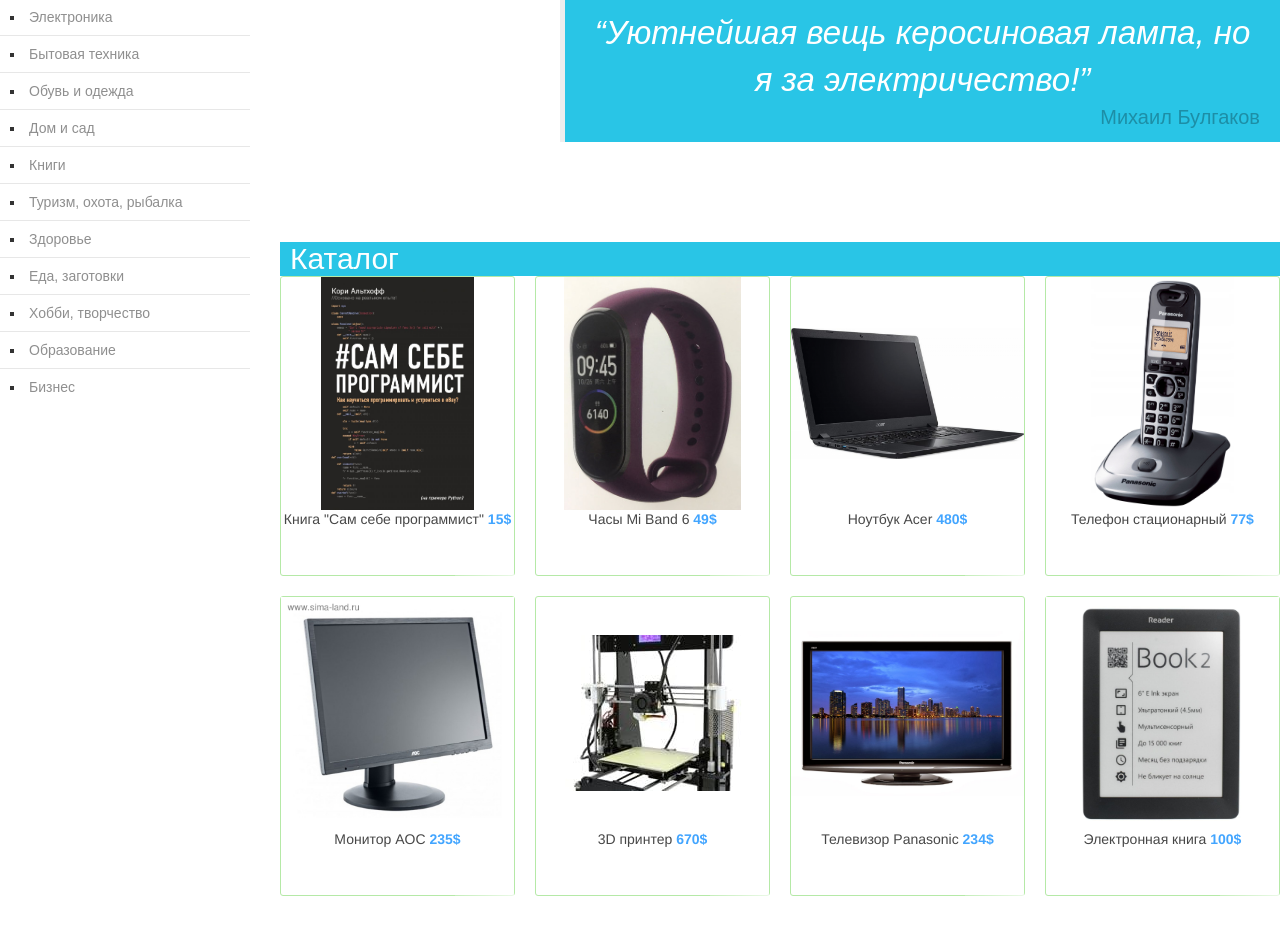
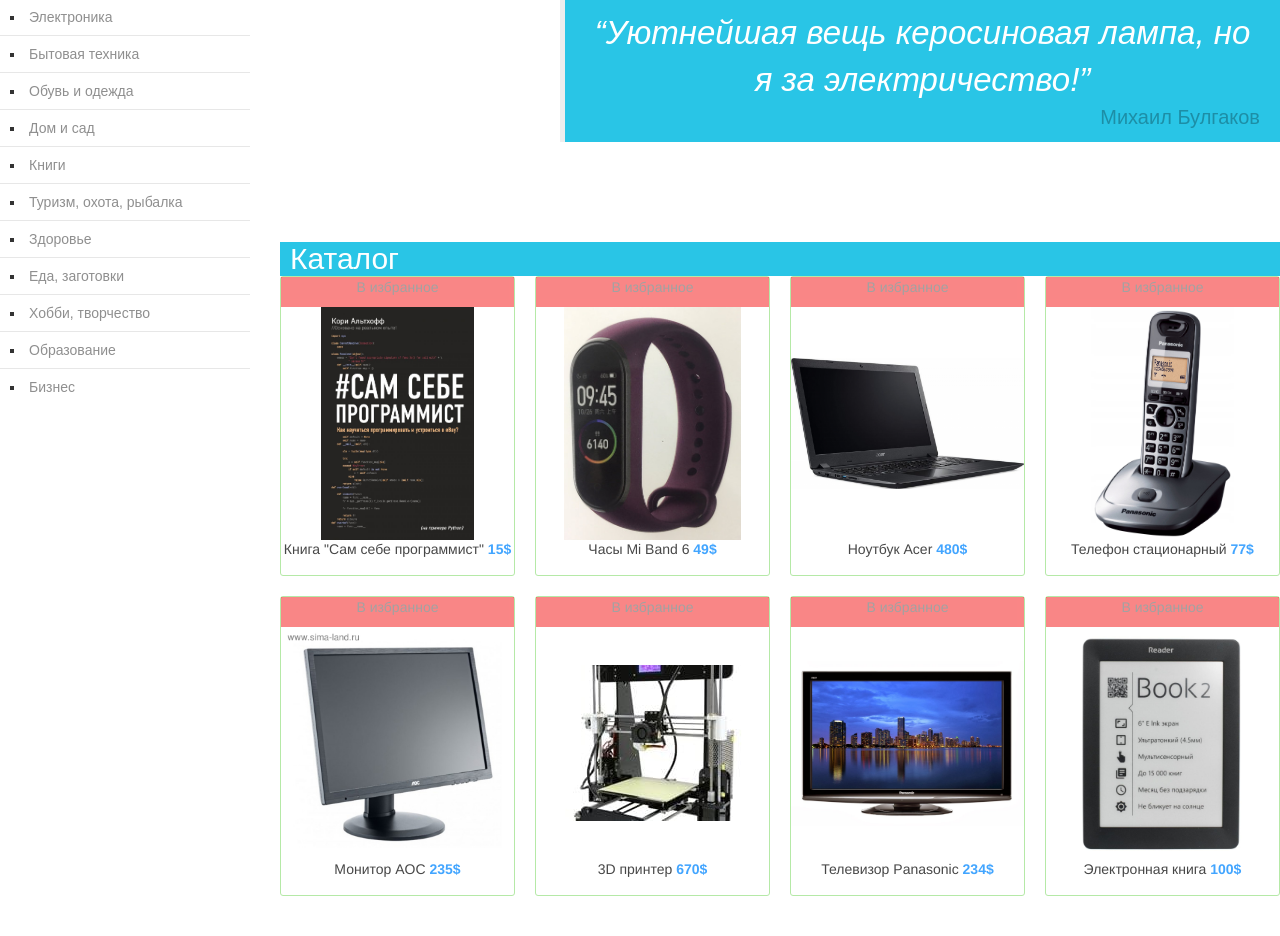
Before and after one commit to Uzhastin-Nikita/WebMarket, a Flask app: page /elect in a window 1280 px wide. Shown: the part 210-1146 px from the top of the page. Run offline with Flask 2, Linux system fonts and the light colour scheme; some libraries are stand-ins or nearby versions.

Commit message:
feat: addition new button - In favourites

```diff
--- a/static/css/style.css
+++ b/static/css/style.css
@@ -319,3 +319,15 @@ box-shadow: 0 15px 30px rgba(0, 0, 0, 0.1);
 -o-transition: all 250ms ease-in-out 0s;
 transition: all 250ms ease-in-out 0s;
 }
+
+.favourites {
+	width: 100%;
+	height: 30px;
+	background: rgb(245, 15, 15);
+	text-align: center;
+	opacity: .5;
+}
+
+.favourites:hover {
+	opacity: 1;
+}
--- a/templates/elect.html
+++ b/templates/elect.html
@@ -71,6 +71,7 @@
                 <ul class="products clearfix">
                     <li class="product-wrapper">
                         <a href="" class="product">
+                            <div class="favourites">В избранное</div>
                             <div class="product-photo">
                                 <img src="static/assets/book.jpg" alt="">
                             </div>
@@ -79,6 +80,7 @@
                     </li>
                     <li class="product-wrapper">
                         <a href="" class="product">
+                            <div class="favourites">В избранное</div>
                             <div class="product-photo">
                                 <img src="static/assets/elect/clock.jpg" alt="">
                             </div>
@@ -87,6 +89,7 @@
                     </li>
                     <li class="product-wrapper">
                         <a href="" class="product">
+                            <div class="favourites">В избранное</div>
                             <div class="product-photo">
                                 <img src="static/assets/elect/acer.jpg" alt="">
                             </div>
@@ -95,6 +98,7 @@
                     </li>
                     <li class="product-wrapper">
                         <a href="" class="product">
+                            <div class="favourites">В избранное</div>
                             <div class="product-photo">
                                 <img src="static/assets/elect/mobile.jpeg" alt="">
                             </div>
@@ -103,6 +107,7 @@
                     </li>
                     <li class="product-wrapper">
                         <a href="" class="product">
+                            <div class="favourites">В избранное</div>
                             <div class="product-photo">
                                 <img src="static/assets/elect/aoc.jpg" alt="">
                             </div>
@@ -111,6 +116,7 @@
                     </li>
                     <li class="product-wrapper">
                         <a href="" class="product">
+                            <div class="favourites">В избранное</div>
                             <div class="product-photo">
                                 <img src="static/assets/elect/3d.jpg" alt="">
                             </div>
@@ -119,6 +125,7 @@
                     </li>
                     <li class="product-wrapper">
                         <a href="" class="product">
+                            <div class="favourites">В избранное</div>
                             <div class="product-photo">
                                 <img src="static/assets/elect/televisor.jpg" alt="">
                             </div>
@@ -127,6 +134,7 @@
                     </li>
                     <li class="product-wrapper">
                         <a href="" class="product">
+                            <div class="favourites">В избранное</div>
                             <div class="product-photo">
                                 <img src="static/assets/elect/ele_book.jpg" alt="">
                             </div>
```
Also changed, not shown: templates/clothes.html (+8 -0 lines), templates/index.html (+8 -0 lines), templates/index_autorize.html (+8 -0 lines), templates/techinck.html (+8 -0 lines).
